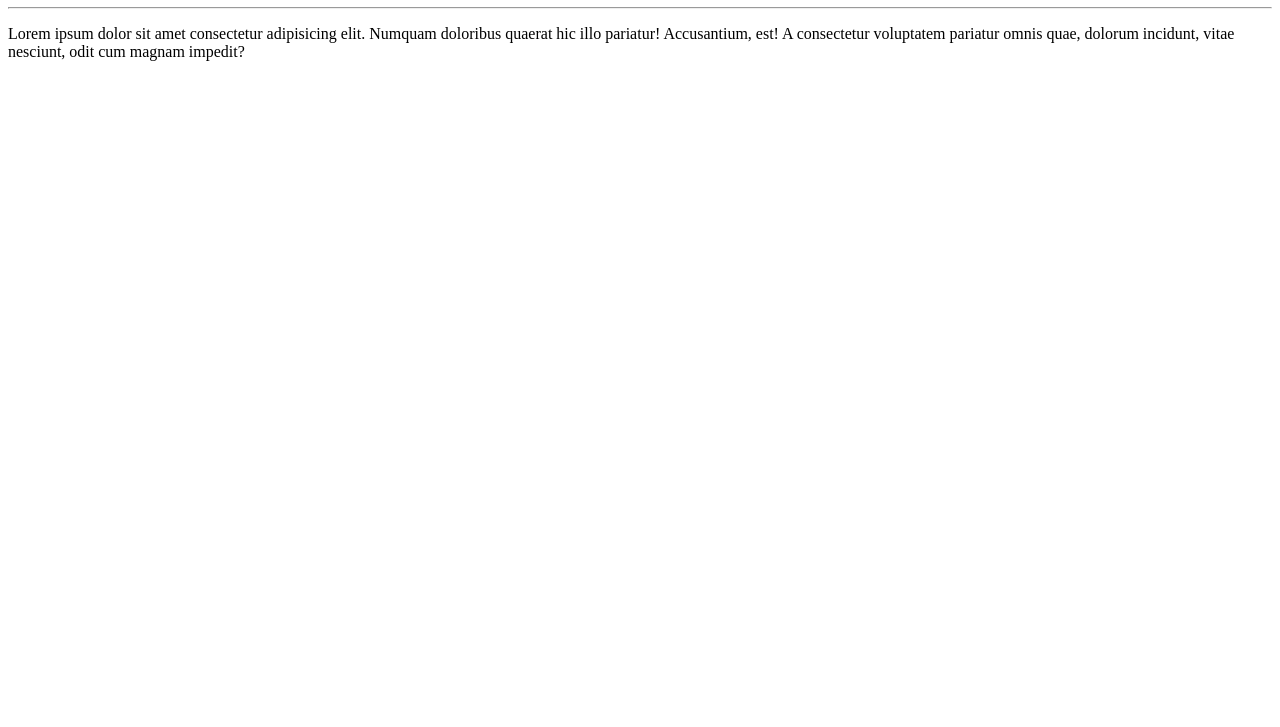
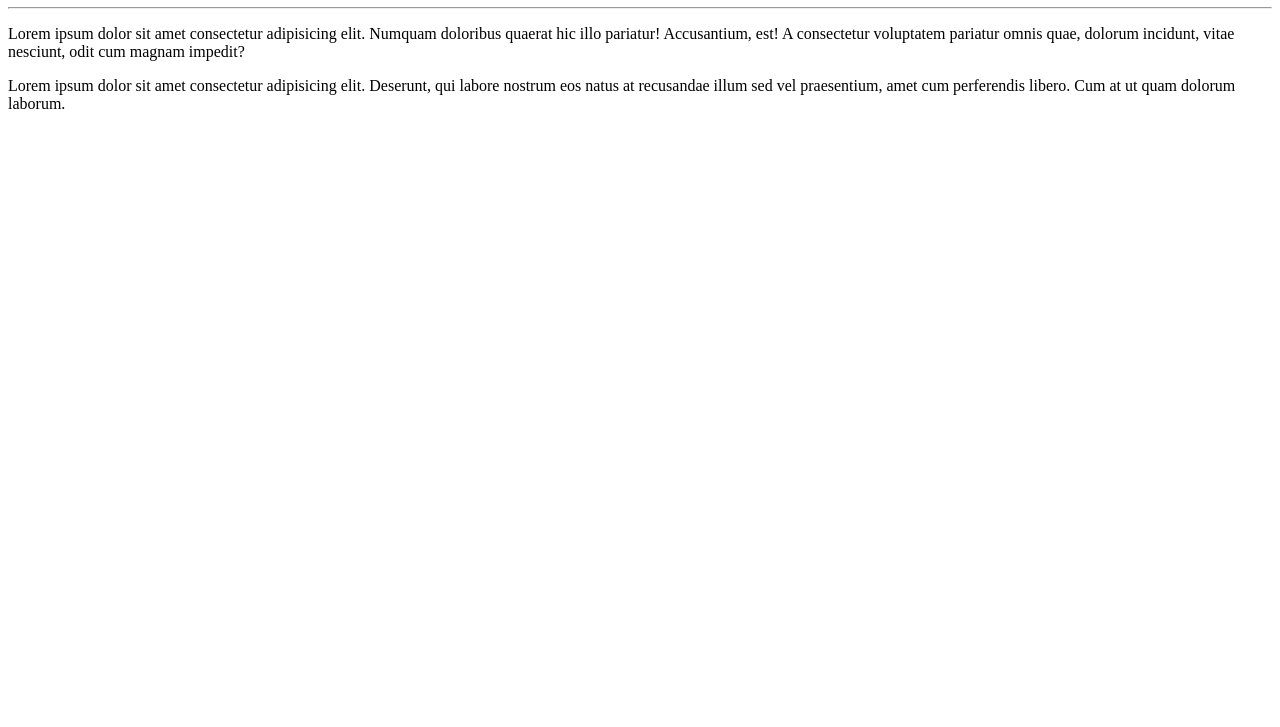
Before and after one commit to RobsonFerreira25/Ola-Mundo, a plain HTML site: page site-exemplo/index.html in a window 1280 px wide. Shown: the part 73-800 px from the top of the page. Drawn offline with Linux system fonts and the light colour scheme.

Commit message:
Mais um paragrafo
outro paragrafo adicionado

```diff
--- a/site-exemplo/index.html
+++ b/site-exemplo/index.html
@@ -9,5 +9,6 @@
     <h1>Olá, Mundo!</h1>
     <hr>
     <p>Lorem ipsum dolor sit amet consectetur adipisicing elit. Numquam doloribus quaerat hic illo pariatur! Accusantium, est! A consectetur voluptatem pariatur omnis quae, dolorum incidunt, vitae nesciunt, odit cum magnam impedit?</p>
+    <p>Lorem ipsum dolor sit amet consectetur adipisicing elit. Deserunt, qui labore nostrum eos natus at recusandae illum sed vel praesentium, amet cum perferendis libero. Cum at ut quam dolorum laborum.</p>
 </body>
 </html>
```
